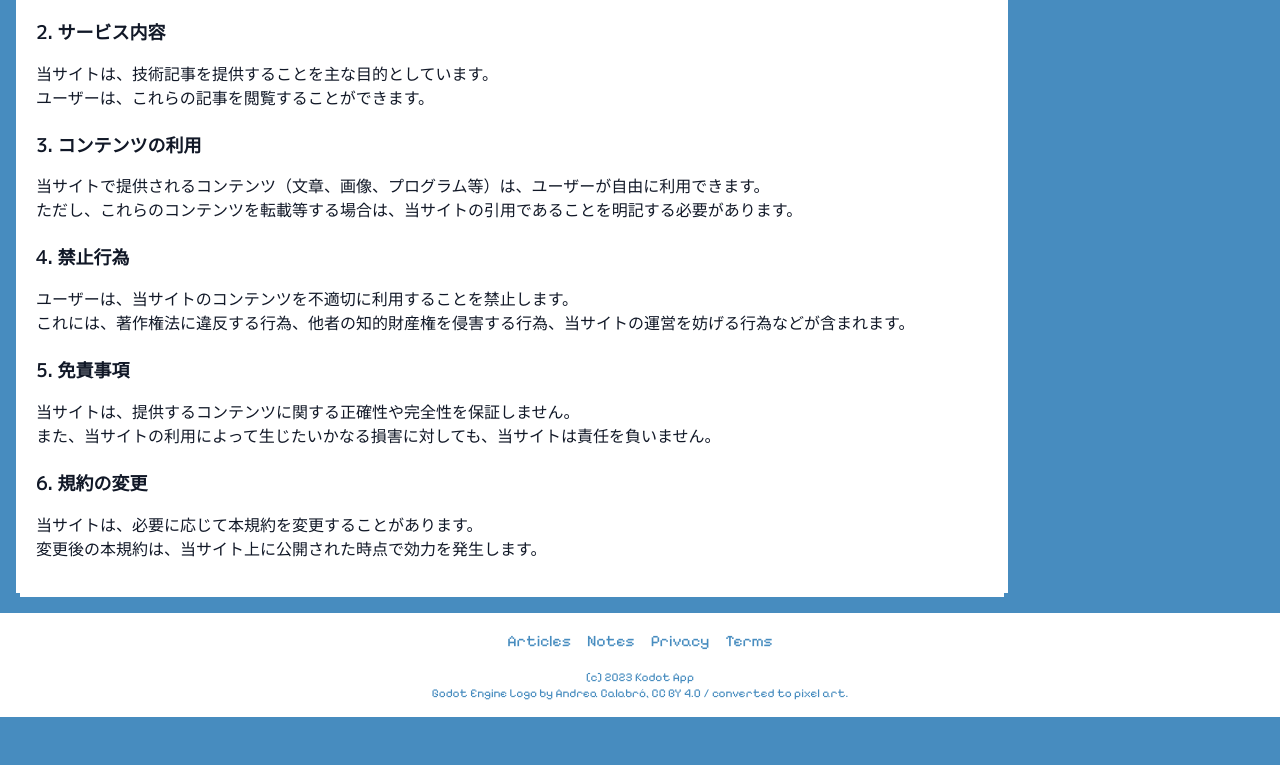
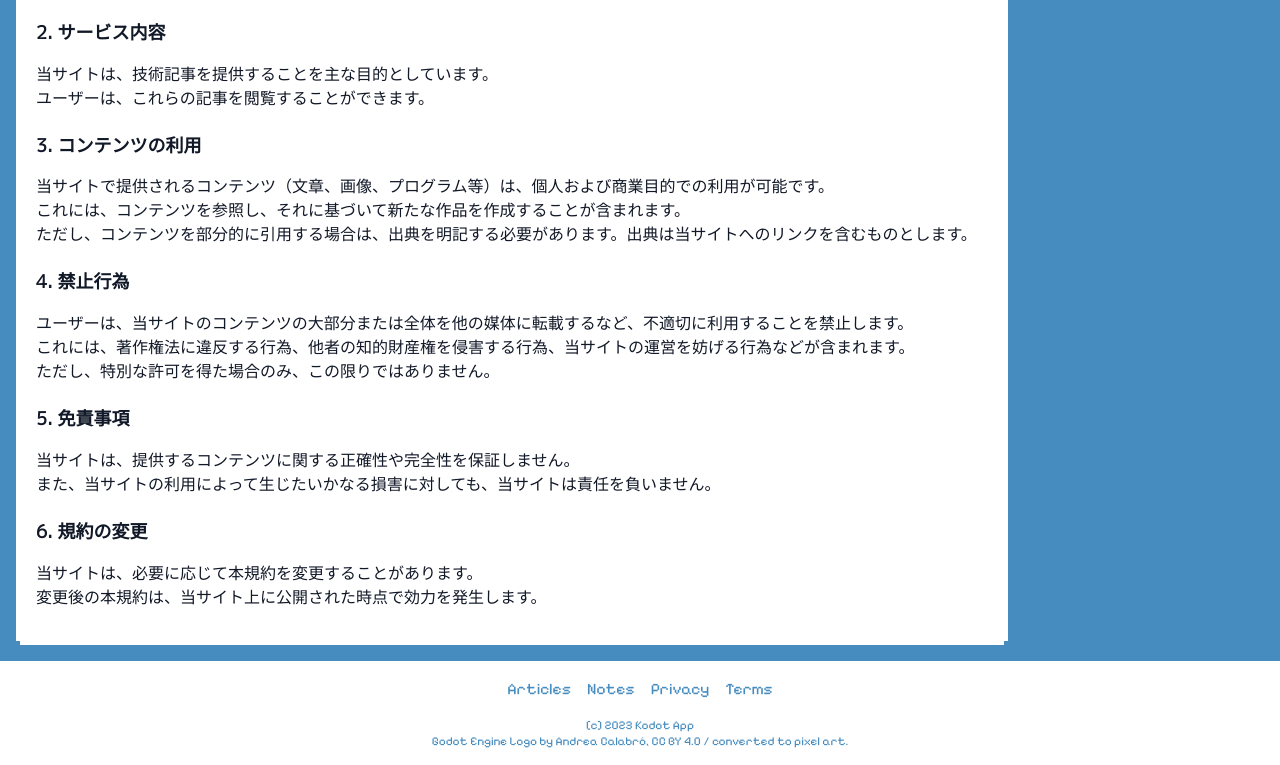
Before and after one commit to matsu7089/kodot-app, an Astro site: page /terms in a window 1280 px wide. Shown: the part 783-1548 px from the top of the page. Before the commit the page ends 1500 px from the top, so only its background shows below. Built offline with nearby package versions, Linux system fonts and the light colour scheme; Astro itself is replaced by a stand-in of ours; some packages are replaced by stand-ins of ours; a web font is replaced by a local one.

Commit message:
update: 利用規約の文章を明確化

```diff
--- a/src/pages/terms.md
+++ b/src/pages/terms.md
@@ -18,13 +18,15 @@ pubDate: 2023-12-15
 
 ### 3. コンテンツの利用
 
-当サイトで提供されるコンテンツ（文章、画像、プログラム等）は、ユーザーが自由に利用できます。
-ただし、これらのコンテンツを転載等する場合は、当サイトの引用であることを明記する必要があります。
+当サイトで提供されるコンテンツ（文章、画像、プログラム等）は、個人および商業目的での利用が可能です。
+これには、コンテンツを参照し、それに基づいて新たな作品を作成することが含まれます。
+ただし、コンテンツを部分的に引用する場合は、出典を明記する必要があります。出典は当サイトへのリンクを含むものとします。
 
 ### 4. 禁止行為
 
-ユーザーは、当サイトのコンテンツを不適切に利用することを禁止します。
+ユーザーは、当サイトのコンテンツの大部分または全体を他の媒体に転載するなど、不適切に利用することを禁止します。
 これには、著作権法に違反する行為、他者の知的財産権を侵害する行為、当サイトの運営を妨げる行為などが含まれます。
+ただし、特別な許可を得た場合のみ、この限りではありません。
 
 ### 5. 免責事項
 
```
